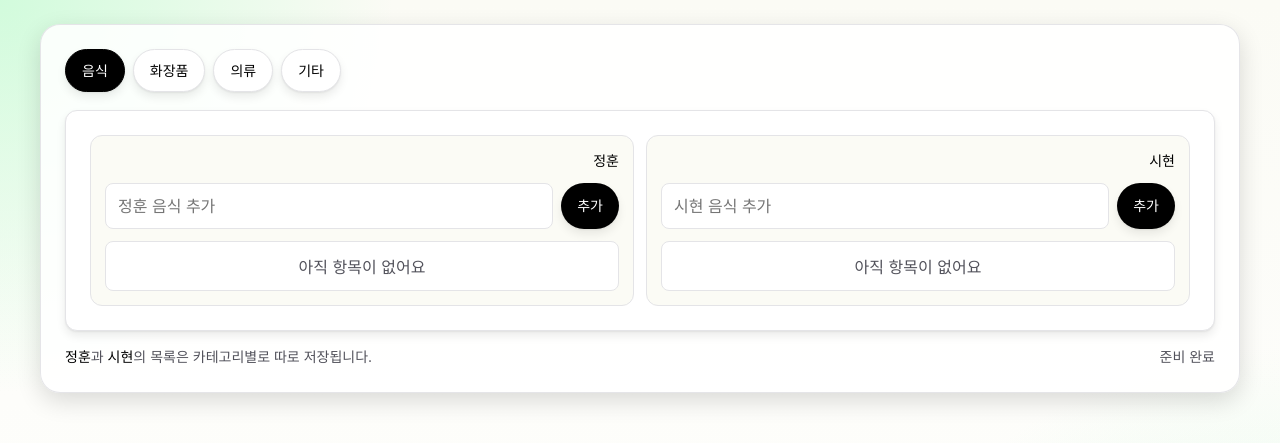
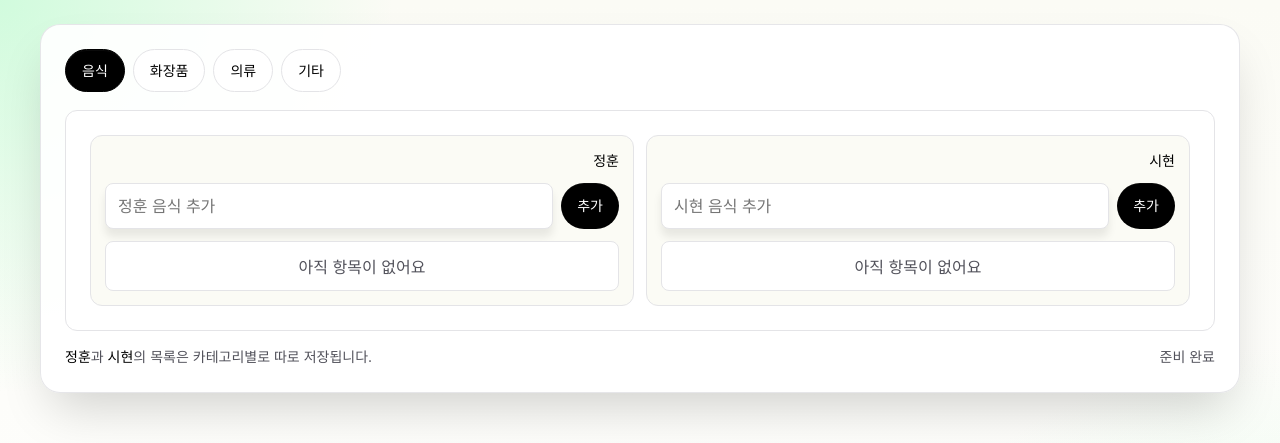
Before and after one commit to newyearhun/tokyo_thrift, a plain HTML site: page index.html in a window 1280 px wide. Shown: the top 443 px of the page. Drawn offline with Linux system fonts and the light colour scheme.

Commit message:
Refine colors with Shopify palette

```diff
--- a/index.html
+++ b/index.html
@@ -8,6 +8,7 @@
       color-scheme: light;
       --canvas-light: #ffffff;
       --canvas-cream: #fbfbf5;
+      --surface: #ffffff;
       --ink: #000000;
       --text: #111111;
       --muted: #52525b;
@@ -15,8 +16,8 @@
       --hairline-light: #e4e4e7;
       --aloe-10: #c1fbd4;
       --pistachio-10: #d4f9e0;
-      --shadow-card: 0 1px 2px rgba(0, 0, 0, 0.06), 0 5px 10px rgba(0, 0, 0, 0.08);
-      --shadow-float: 0 8px 24px rgba(0, 0, 0, 0.14);
+      --shadow-card: 0 1px 2px rgba(255, 255, 255, 0.05), inset 0 1px 0 rgba(255, 255, 255, 0.04);
+      --shadow-float: 0 25px 50px -12px rgba(0, 0, 0, 0.18);
       --radius-sm: 8px;
       --radius-lg: 12px;
       --radius-pill: 9999px;
@@ -35,8 +36,8 @@
       min-height: 100vh;
       font-family: "Inter Variable", Inter, "Helvetica Neue", Helvetica, Arial, "Hiragino Sans", "Hiragino Kaku Gothic ProN", Meiryo, sans-serif;
       background:
-        radial-gradient(circle at top left, rgba(196, 251, 212, 0.75) 0%, transparent 26%),
-        radial-gradient(circle at bottom right, rgba(212, 249, 224, 0.8) 0%, transparent 30%),
+        radial-gradient(circle at top left, rgba(193, 251, 212, 0.72) 0%, transparent 26%),
+        radial-gradient(circle at bottom right, rgba(212, 249, 224, 0.72) 0%, transparent 30%),
         linear-gradient(180deg, var(--canvas-cream) 0%, #ffffff 100%);
       color: var(--text);
       padding: 24px;
@@ -48,8 +49,8 @@
     }
 
     .shell {
-      background: rgba(255, 255, 255, 0.86);
-      border: 1px solid rgba(228, 228, 231, 0.95);
+      background: rgba(255, 255, 255, 0.92);
+      border: 1px solid rgba(228, 228, 231, 0.9);
       border-radius: 20px;
       box-shadow: var(--shadow-float);
       padding: 24px;
@@ -88,7 +89,7 @@
     }
 
     .category-panel {
-      background: var(--surface, #ffffff);
+      background: var(--surface);
       border: 1px solid var(--hairline-light);
       border-radius: var(--radius-lg);
       padding: 24px;
@@ -142,6 +143,7 @@
       background: var(--canvas-light);
       color: var(--ink);
       outline: none;
+      box-shadow: 0 8px 8px rgba(0, 0, 0, 0.08);
     }
 
     input:focus {
@@ -231,7 +233,7 @@
     }
 
     .remove {
-      background: var(--shade-30);
+      background: #eeeeee;
       color: var(--ink);
     }
 
```
